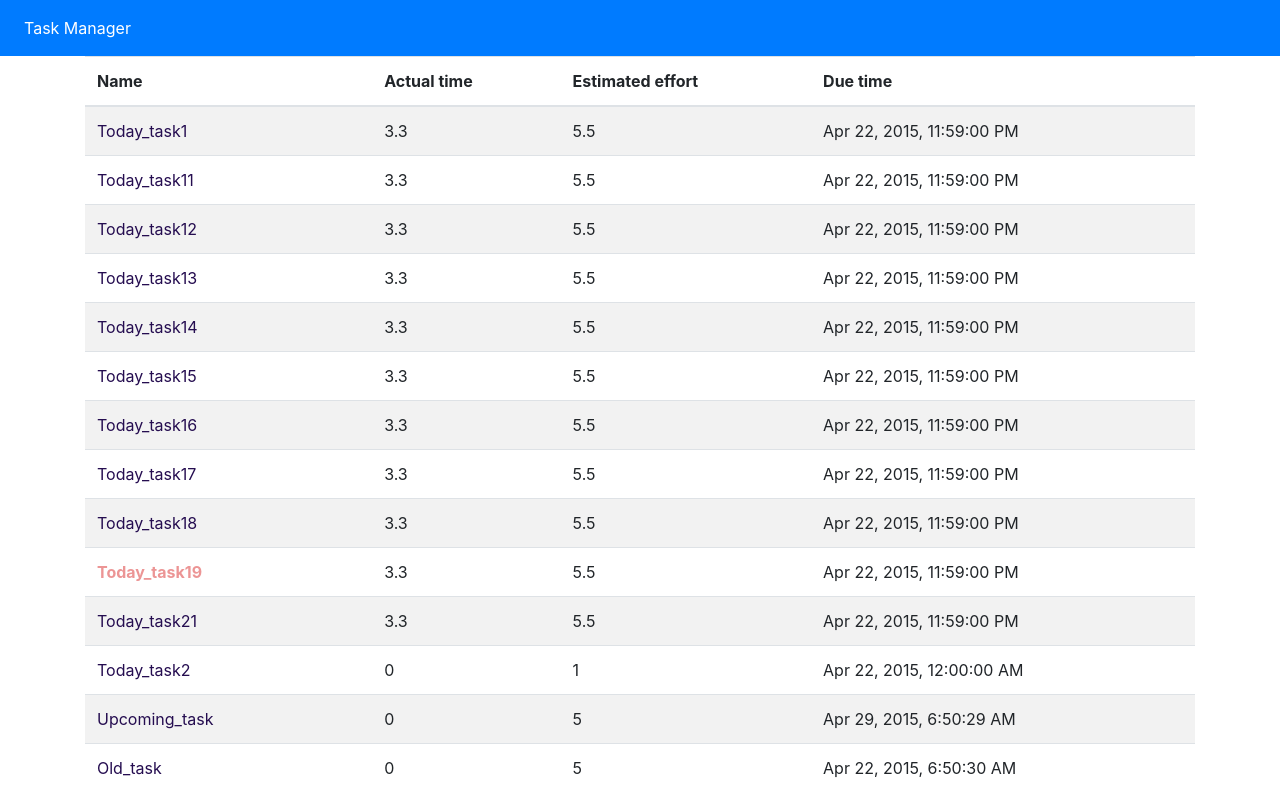
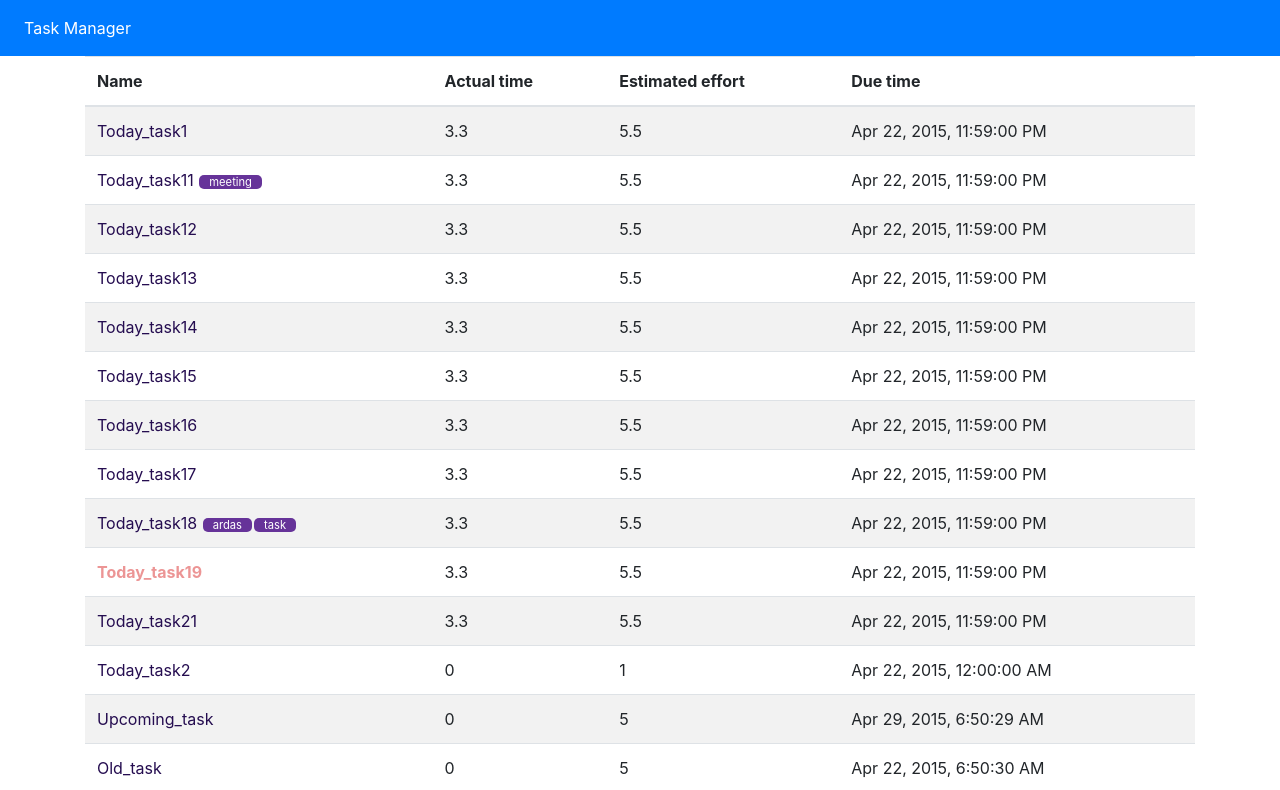
Before and after one commit to dmitrykarmazin/TaskManager, an Angular app: page / in a window 1280 px wide. Shown: the top 790 px of the page. Built offline with nearby package versions, Linux system fonts and the light colour scheme.

Commit message:
task tags

```diff
--- a/src/app/task/tasks-table/tasks-table.component.html
+++ b/src/app/task/tasks-table/tasks-table.component.html
@@ -17,6 +17,7 @@
             [ngClass]="{'high_priority': task?.is_high_priority }"
             >{{task.name}}
             </a>
+            <span *ngFor="let tag of task.tags" class="task_tag">{{tag}}</span>
           </td>
           <td>{{task.actual_effort==undefined?'N/A':task.actual_effort}}</td>
           <td>{{task.estimated_effort==undefined?'N/A':task.estimated_effort}}</td>
--- a/src/app/task/tasks-table/tasks-table.component.scss
+++ b/src/app/task/tasks-table/tasks-table.component.scss
@@ -6,3 +6,11 @@
   font-weight: bold;
   color:rgb(236, 149, 149);
 }
+.task_tag{
+  padding: 0 10px;
+  margin: 0 1px;
+  background-color: rebeccapurple;
+  color: white;
+  font-size: 0.7em;
+  border-radius: 5px;
+}
```
